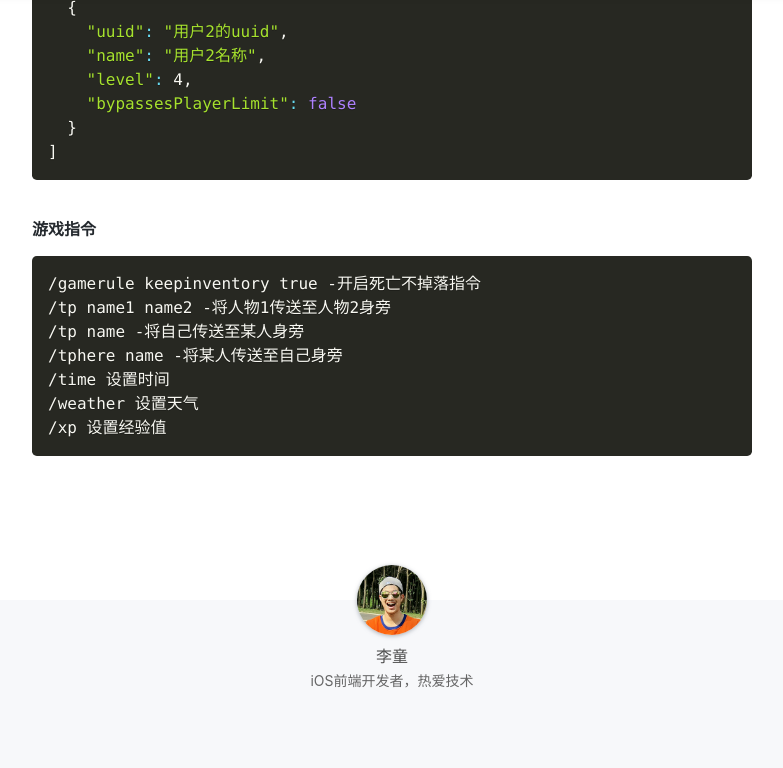
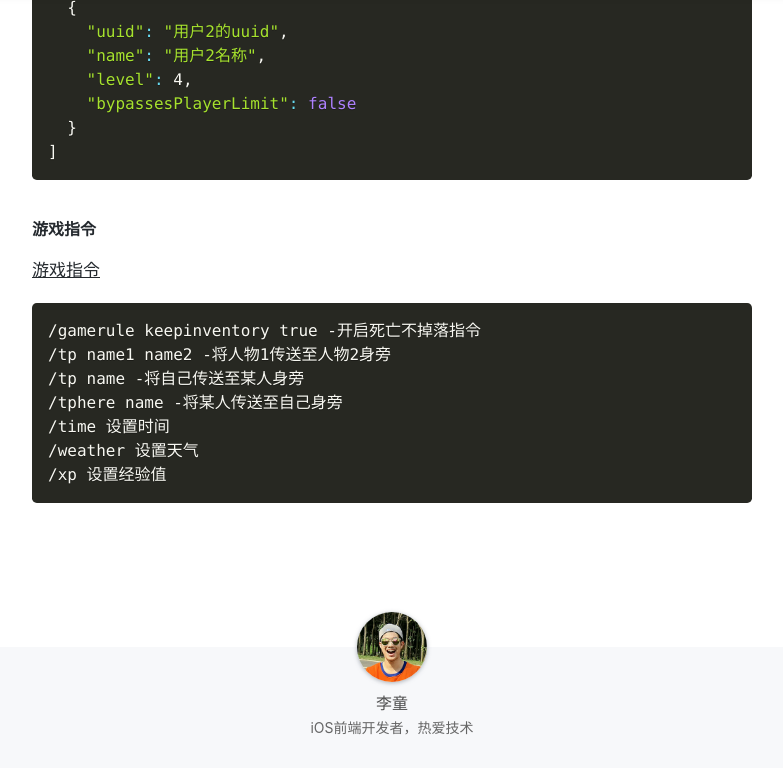
Before and after one commit to litong1993/litong1993.github.com, a Jekyll site: the page built from _posts/游戏/2019-11-24-我的世界.md, in a window 1280 px wide and 900 px high, scrolled down 2697 px, cut to the strip 0-768 px from the top of the window. Shown: the whole strip, without its empty margins (248-1031 px from the left). Built offline with Jekyll 4.4.1, drawn with Linux system fonts in a browser that asks for light colours; nearby versions of some CDN libraries; a style sheet for code colours, icons or effects is not loaded.

Commit message:
Update 2019-11-24-我的世界.md

````diff
--- a/_posts/游戏/2019-11-24-我的世界.md
+++ b/_posts/游戏/2019-11-24-我的世界.md
@@ -113,6 +113,8 @@ docker start mc
 
 #### 游戏指令
 
+[游戏指令](https://minecraft-zh.gamepedia.com/%E5%91%BD%E4%BB%A4)
+
 ```ruby
 /gamerule keepinventory true -开启死亡不掉落指令
 /tp name1 name2 -将人物1传送至人物2身旁
````
